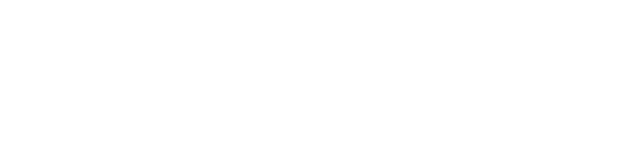
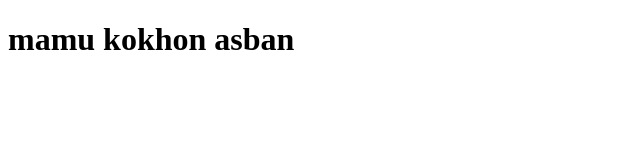
Before and after one commit to Nazrulie/my-2nd-repo, a plain HTML site: page index.html in a window 1280 px wide. Shown: the whole page, without its empty margins (0-640 px from the left). Drawn offline with Linux system fonts and the light colour scheme.

Commit message:
added header

```diff
--- a/index.html
+++ b/index.html
@@ -7,6 +7,6 @@
     <title>my 2nd repo</title>
 </head>
 <body>
-
+    <h1> mamu kokhon asban</h1>
 </body>
 </html>
```
